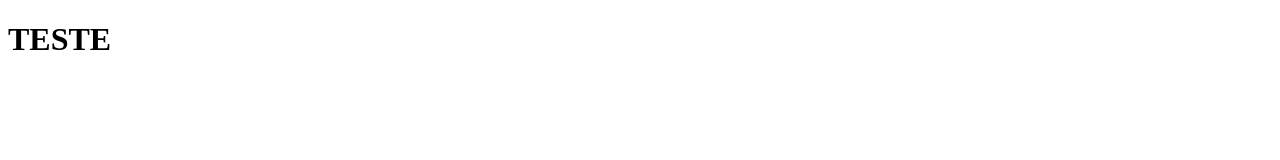
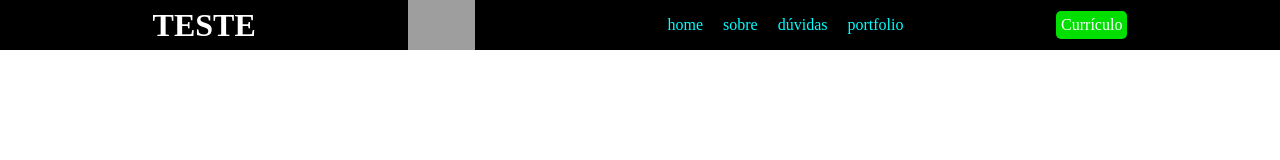
Before and after one commit to Wesleymelo789/Portfolio, a plain HTML site: page index.html in a window 1280 px wide. Drawn offline with Linux system fonts and the light colour scheme; grey boxes are pictures that could not be loaded.

Commit message:
atualiz1

```diff
--- a/index.html
+++ b/index.html
@@ -8,6 +8,18 @@
 </head>
 
 <body>
-    <h1>TESTE</h1>
+    <div class= "navbar">
+        <h1 class="textotopo">TESTE</h1>
+        <img class="imagemcarafeio"src="https://imgs.search.brave.com/DQ8i8vNFrsgSMOg_H9hFx7SfkpC6pmsd_JcIeeJojmA/rs:fit:860:0:0:0/g:ce/aHR0cHM6Ly9jZG4u/aWNvbnNjb3V0LmNv/bS9pY29uL3ByZW1p/dW0vcG5nLTI1Ni10/aHVtYi9lc3R1ZGFu/dGUtMTU5MDc2MC0x/MzUzMDQwLnBuZz9m/PXdlYnAmdz0xMjg" />
+
+        <ul class="menu1">
+            <li> home </li>
+            <li> sobre </li>
+            <li> dúvidas </li>
+            <li> portfolio </li>
+        </ul>
+        <a class ="botaoquedesce"href="#">Currículo</a>
+    </div>
+
 </body>
 </html>
--- a/style.css
+++ b/style.css
@@ -0,0 +1,35 @@
+body {
+    margin: 0;
+    padding: 0;
+}
+.navbar {
+    display: flex;
+    align-items: center;
+    justify-content: space-evenly;
+    background-color: black;
+    height: 50px;
+}
+h1 {
+    color: white;
+    margin: 0;
+    padding: 0;
+}
+
+.imagemcarafeio{
+    height: 50px;
+
+}
+.menu1{
+    color: aqua;
+    display: flex;
+    list-style-type: none;
+    gap: 20px;
+    justify-content: center;
+}
+.botaoquedesce{
+    background-color: rgba(0, 250, 0, 0.893);
+    color: white;
+    text-decoration: none;
+    padding: 5px;
+    border-radius: 5px;
+}
```
